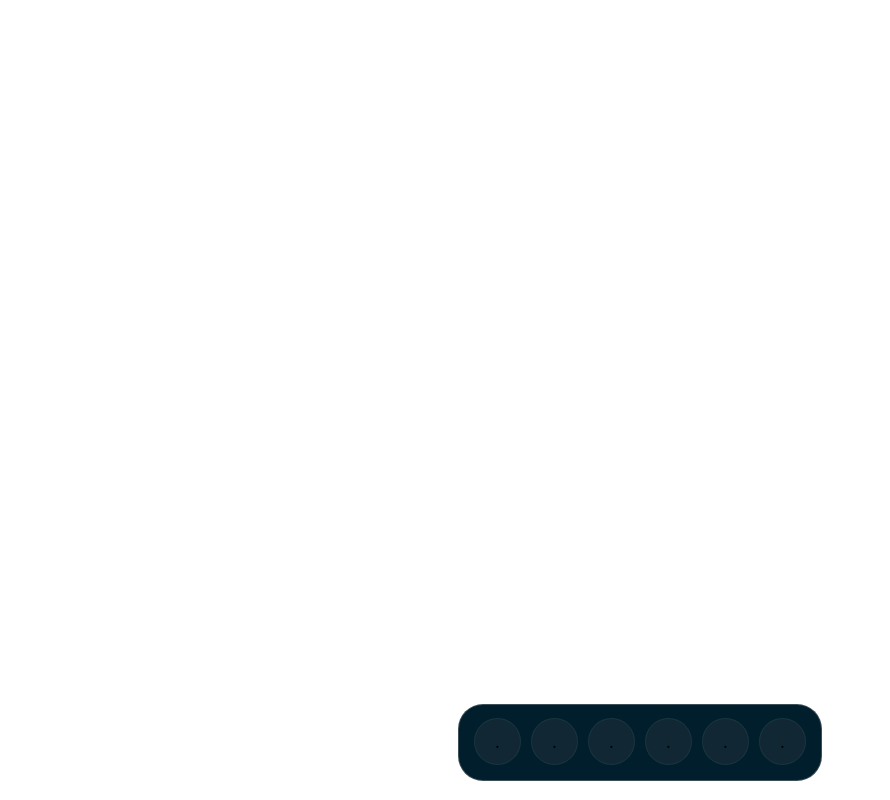
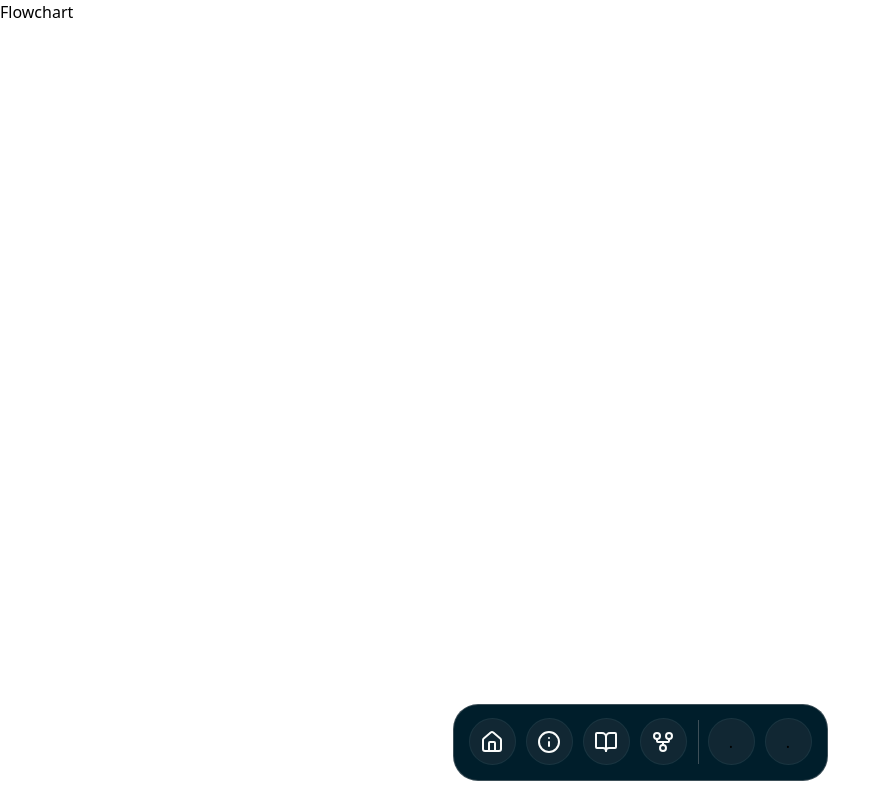
Before and after one commit to AdrianeDriane/FIFOPageReplacementAlgorithm, a React (Vite) app: page /flowchart in a window 1280 px wide. Before the commit this address had no page. Shown: the whole page, without its empty margins (0-890 px from the left). Built offline with nearby package versions, Linux system fonts and the light colour scheme.

Commit message:
feat: nav

```diff
--- /dev/null
+++ b/src/About.tsx
@@ -0,0 +1,9 @@
+
+
+function About() {
+  return (
+    <div>About</div>
+  )
+}
+
+export default About;
--- a/src/App.tsx
+++ b/src/App.tsx
@@ -1,6 +1,9 @@
 import { BrowserRouter as Router, Routes, Route } from 'react-router-dom';
 import Home from './Home';
 import Dock from './components/Dock';
+import About from './About';
+import Quiz from './Quiz';
+import Flowchart from './Flowchart';
 
 export default function App() {
   return (
@@ -8,6 +11,9 @@ export default function App() {
       <>
         <Routes>
           <Route path="/" element={<Home />} />
+          <Route path="/about" element={<About />} />
+          <Route path="/quiz" element={<Quiz />} />
+          <Route path="/flowchart" element={<Flowchart />} />
         </Routes>
         <Dock />
       </>
--- /dev/null
+++ b/src/Flowchart.tsx
@@ -0,0 +1,9 @@
+
+
+function Flowchart() {
+    return (
+      <div>Flowchart</div>
+    )
+  }
+
+  export default Flowchart;
--- /dev/null
+++ b/src/Quiz.tsx
@@ -0,0 +1,9 @@
+
+
+function Quiz() {
+    return (
+      <div>Quiz</div>
+    )
+  }
+
+  export default Quiz;
--- a/src/components/Dock.tsx
+++ b/src/components/Dock.tsx
@@ -2,8 +2,11 @@ import { useRef, useState, useEffect } from "react";
 import { MouseProvider } from "../providers/mouse/MouseProvider";
 import { DockContext } from "../hooks/useDock";
 import DockItem from "./DockItem";
+import { useNavigate } from "react-router-dom";
+import { Home, Info, BookOpen, GitFork } from "lucide-react";
 
 export default function Dock() {
+  const navigate = useNavigate();
   const ref = useRef<HTMLDivElement | null>(null);
   const [isHovered, setIsHovered] = useState(false);
   const [width, setWidth] = useState<number | undefined>();
@@ -14,9 +17,24 @@ export default function Dock() {
     }
   }, []);
 
-  const dockItemsDesktop = Array.from({ length: 6 }, (_, index) => (
-    <DockItem key={index}>.</DockItem>
-  ));
+  const navigationItems = [
+    { path: "/", icon: <Home size={24} color="#f9fbfa"/> },
+    { path: "/about", icon: <Info size={24} color="#f9fbfa"/> },
+    { path: "/quiz", icon: <BookOpen size={24} color="#f9fbfa"/> },
+    { path: "/flowchart", icon: <GitFork size={24} color="#f9fbfa"/> },
+  ];
+
+  const dockItemsDesktop = [
+    ...navigationItems.map((item, index) => (
+      <DockItem key={index} onClick={() => navigate(item.path)}>
+        {item.icon}
+      </DockItem>
+    )),
+    <div key="separator" className="w-[1px] h-11 bg-[#3d4f58] mr-2.5" />,
+    ...Array.from({ length: 2 }, (_, index) => (
+      <DockItem key={index + 4}>.</DockItem>
+    )),
+  ];
 
   const dockItemsMobile = Array.from({ length: 4 }, (_, index) => (
     <DockItem key={index}>.</DockItem>
```
